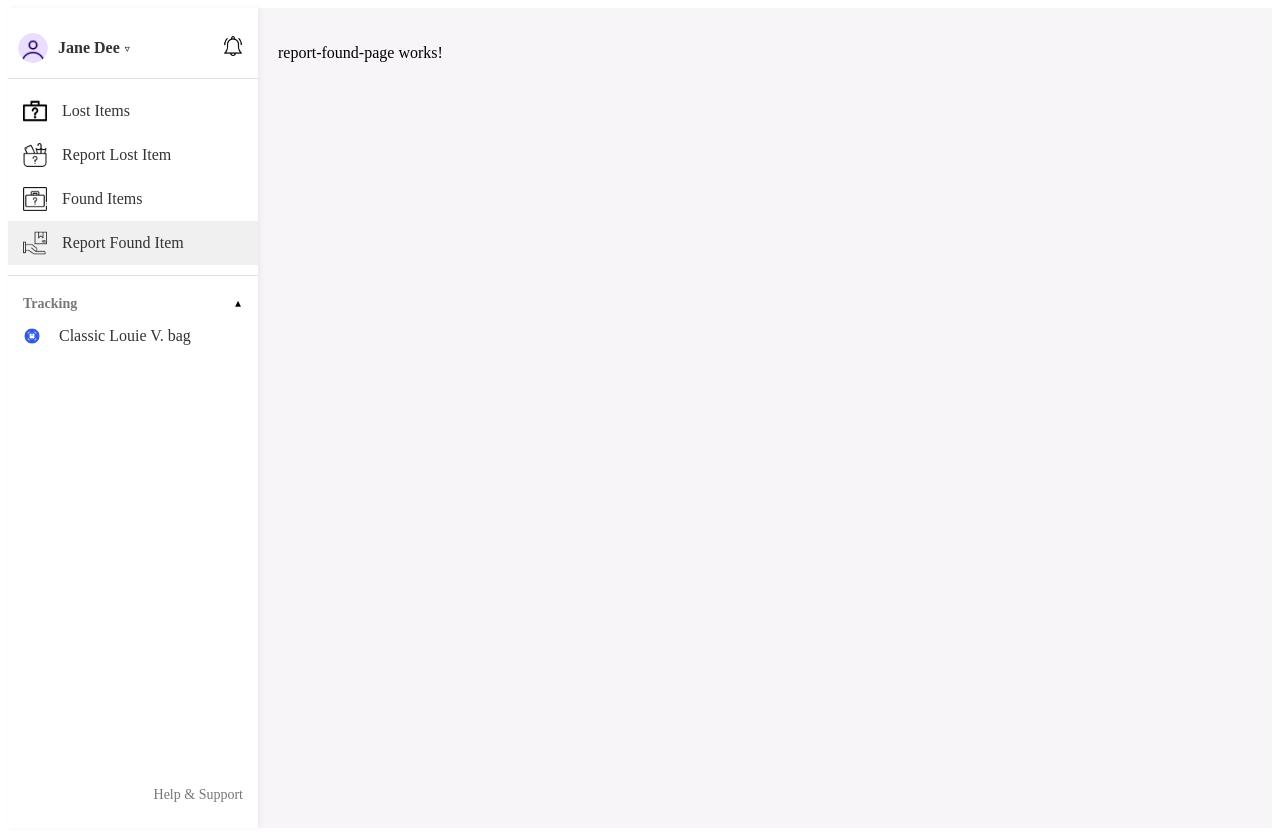
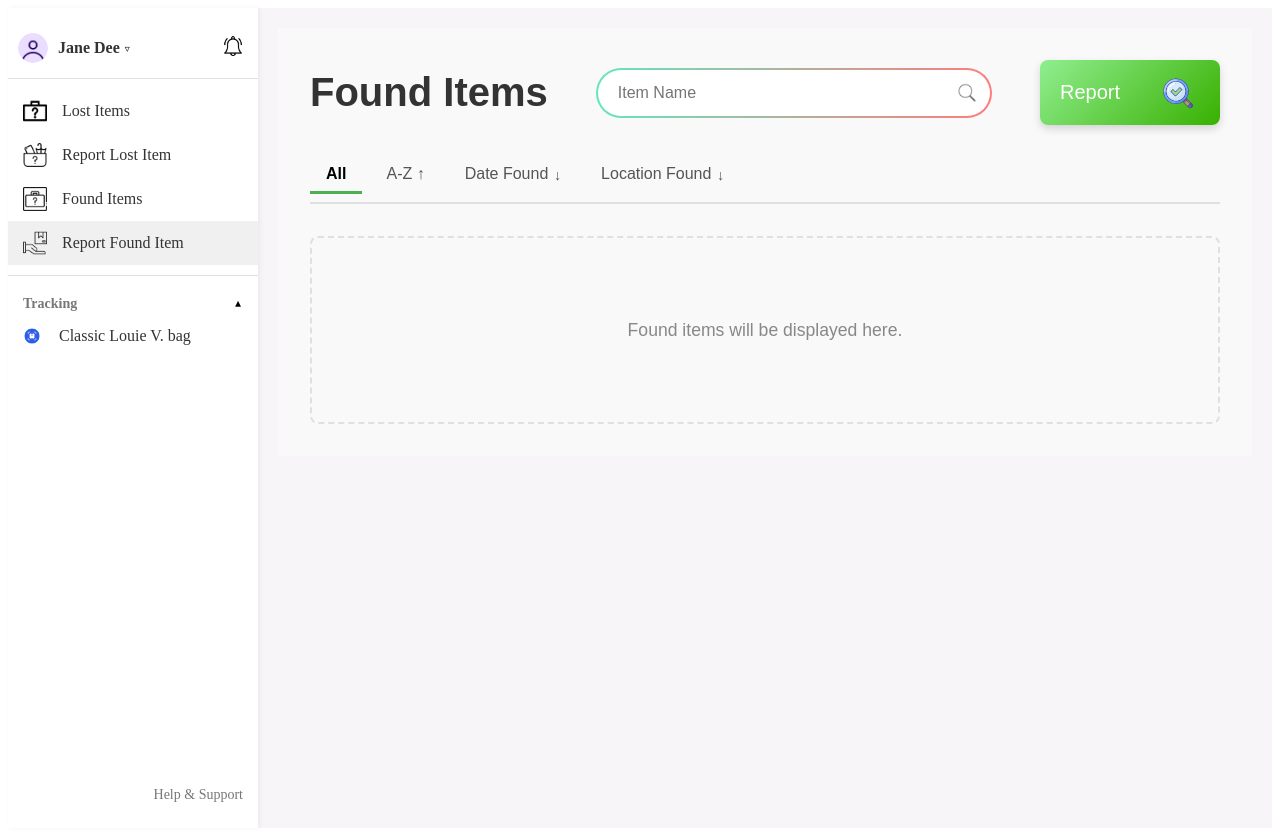
Before and after one commit to PUP-BSIT/project-corefour, an Angular app in the folder frontend/recorever-frontend/: page /app/report-found in a window 1280 px wide. Built offline with nearby package versions, Linux system fonts and the light colour scheme; sample sign-in values are in the browser's storage.

Commit message:
feat(frontend-report found): Implement Report Found Page

```diff
--- a/frontend/recorever-frontend/src/app/page/user/report-found-page/report-found-page.html
+++ b/frontend/recorever-frontend/src/app/page/user/report-found-page/report-found-page.html
@@ -1 +1,57 @@
-<p>report-found-page works!</p>
+<div class="found-page">
+  <header class="found-page__header">
+    <h1 class="found-page__title">Found Items</h1>
+
+    <div class="found-page__search-wrapper">
+      <app-search-bar (search)="onSearchSubmit($event)"></app-search-bar>
+    </div>
+
+    <div class="found-page__report-wrapper">
+      <app-report-button theme="found"></app-report-button>
+    </div>
+  </header>
+
+  <nav class="filters">
+    <button
+      type="button"
+      class="filters__button"
+      [class.filters__button--active]="activeFilter() === 'all'"
+      (click)="selectFilter('all')"
+    >
+      All
+    </button>
+
+    <button
+      type="button"
+      class="filters__button"
+      [class.filters__button--active]="activeFilter() === 'az'"
+      (click)="selectFilter('az')"
+    >
+      A-Z ↑
+    </button>
+
+    <button
+      type="button"
+      class="filters__button filters__button--dropdown-label"
+      [class.filters__button--active]="activeFilter() === 'date'"
+      (click)="selectFilter('date')"
+    >
+      <span>Date Found</span>
+      <span class="filters__dropdown-arrow">↓</span>
+    </button>
+
+    <button
+      type="button"
+      class="filters__button filters__button--dropdown-label"
+      [class.filters__button--active]="activeFilter() === 'location'"
+      (click)="selectFilter('location')"
+    >
+      <span>Location Found</span>
+      <span class="filters__dropdown-arrow">↓</span>
+    </button>
+  </nav>
+
+  <div class="found-page__content-placeholder">
+    <p>Found items will be displayed here.</p>
+  </div>
+</div>
--- a/frontend/recorever-frontend/src/app/page/user/report-found-page/report-found-page.scss
+++ b/frontend/recorever-frontend/src/app/page/user/report-found-page/report-found-page.scss
@@ -0,0 +1,89 @@
+:host {
+  display: block;
+  padding: 2rem;
+  font-family: Arial, sans-serif;
+  background-color: #f9f9f9;
+}
+
+.found-page {
+  max-width: 1200px;
+  margin: 0 auto;
+}
+
+.found-page__header {
+  display: flex;
+  flex-wrap: wrap;
+  justify-content: space-between;
+  align-items: center;
+  gap: 1.5rem;
+  margin-bottom: 2rem;
+}
+
+.found-page__title {
+  font-size: 2.5rem;
+  font-weight: 600;
+  color: #333;
+  margin: 0;
+  flex-shrink: 0;
+}
+
+.found-page__search-wrapper {
+  flex-grow: 1;
+  max-width: 450px;
+  margin: 0 1.5rem;
+}
+
+.found-page__report-wrapper {
+  flex-shrink: 0;
+}
+
+.filters {
+  display: flex;
+  flex-wrap: wrap;
+  gap: 0.5rem;
+  border-bottom: 2px solid #e0e0e0;
+  padding-bottom: 0.5rem;
+}
+
+.filters__button {
+  padding: 0.5rem 1rem;
+  font-size: 1rem;
+  font-weight: 500;
+  color: #555;
+  background: none;
+  border: none;
+  border-bottom: 3px solid transparent;
+  cursor: pointer;
+  transition: color 0.2s ease, border-color 0.2s ease;
+
+  &:hover {
+    color: #000;
+  }
+}
+
+.filters__button--active {
+  color: #000;
+  font-weight: 600;
+  border-bottom-color: #4caf50;
+}
+
+.filters__button--dropdown-label {
+  display: flex;
+  align-items: center;
+  gap: 0.35rem;
+
+  .filters__dropdown-arrow {
+    font-size: 0.9em;
+    transform: translateY(1px);
+  }
+}
+
+.found-page__content-placeholder {
+  padding: 4rem 2rem;
+  text-align: center;
+  color: #888;
+  font-size: 1.1rem;
+  border: 2px dashed #e0e0e0;
+  border-radius: 8px;
+  margin-top: 2rem;
+}
--- a/frontend/recorever-frontend/src/app/page/user/report-found-page/report-found-page.ts
+++ b/frontend/recorever-frontend/src/app/page/user/report-found-page/report-found-page.ts
@@ -1,11 +1,27 @@
-import { Component } from '@angular/core';
+import { ChangeDetectionStrategy, Component, signal } from '@angular/core';
+import { CommonModule } from '@angular/common';
+import { SearchBarComponent } from '../../../share-ui-blocks/search-bar/search-bar';
+import { ReportButton } from '../user-item-list-page/report-button/report-button';
+
+type FilterType = 'all' | 'az' | 'date' | 'location';
 
 @Component({
   selector: 'app-report-found-page',
-  imports: [],
+  standalone: true,
+  imports: [CommonModule, SearchBarComponent, ReportButton],
   templateUrl: './report-found-page.html',
   styleUrl: './report-found-page.scss',
+  changeDetection: ChangeDetectionStrategy.OnPush,
 })
 export class ReportFoundPage {
+  activeFilter = signal<FilterType>('all');
 
+  selectFilter(filter: FilterType): void {
+    this.activeFilter.set(filter);
+  }
+
+  onSearchSubmit(query: string): void {
+    // TODO: Implement search logic
+    console.log('Search query submitted:', query);
+  }
 }
```
